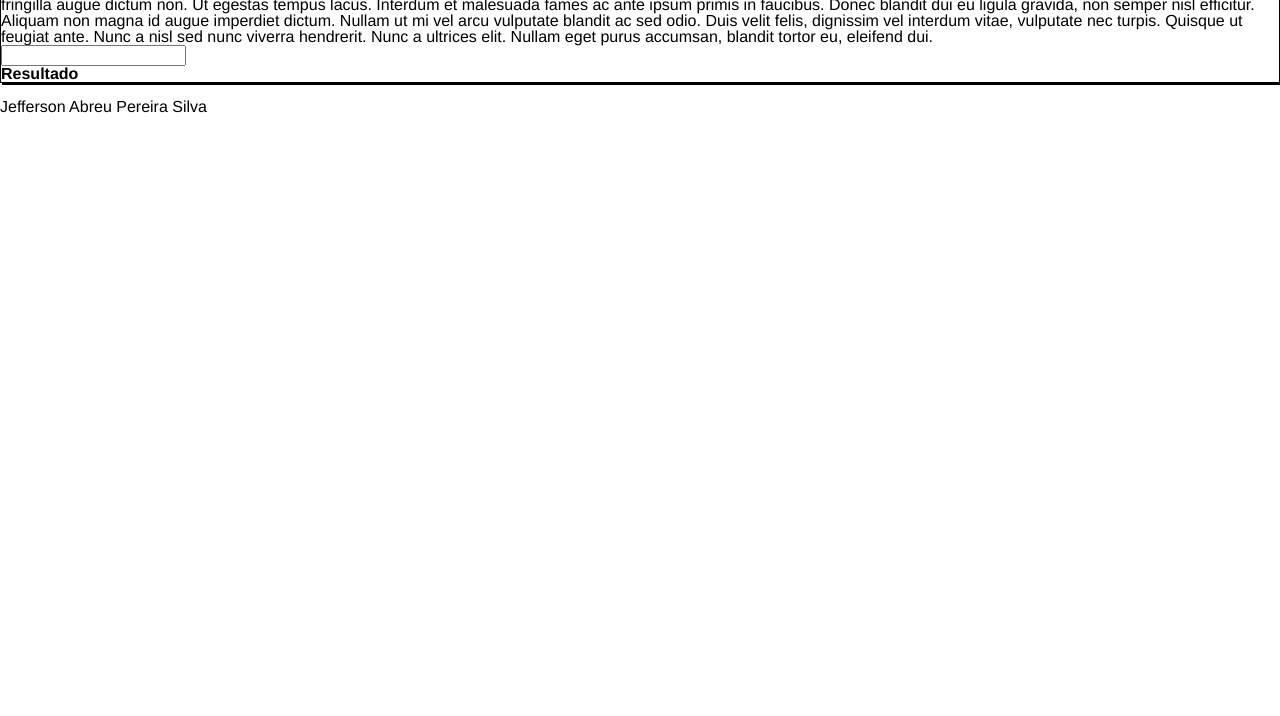
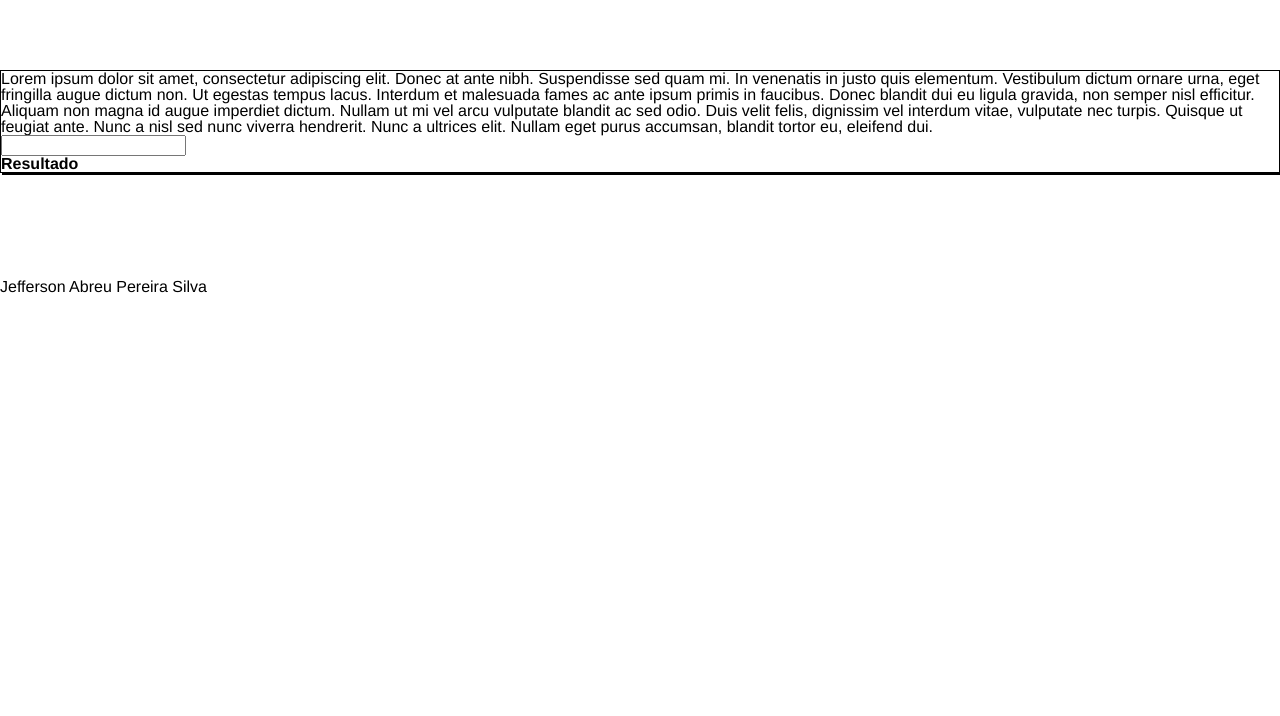
Before and after one commit to Nabucodono5or/projeto_ConverRomanos, a website: page index.html in a window 1280 px wide. Shown: the part 84-800 px from the top of the page. Drawn offline with Linux system fonts and the light colour scheme.

Commit message:
trabalhando com margin

```diff
--- a/css/master.css
+++ b/css/master.css
@@ -8,6 +8,7 @@ h1 {
 }
 
 #sessao {
+  margin: 90px auto 90px auto;
   border: 1px solid #000000;
   box-shadow: 2px 2px;
 }
```
